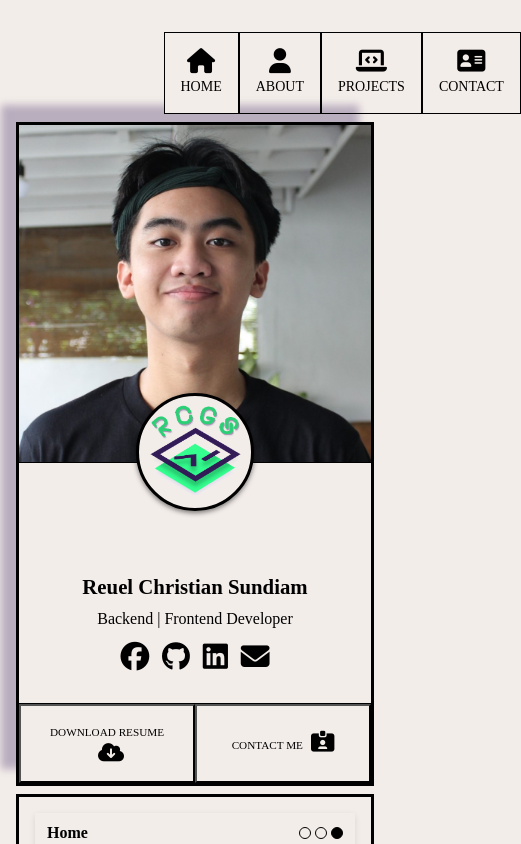
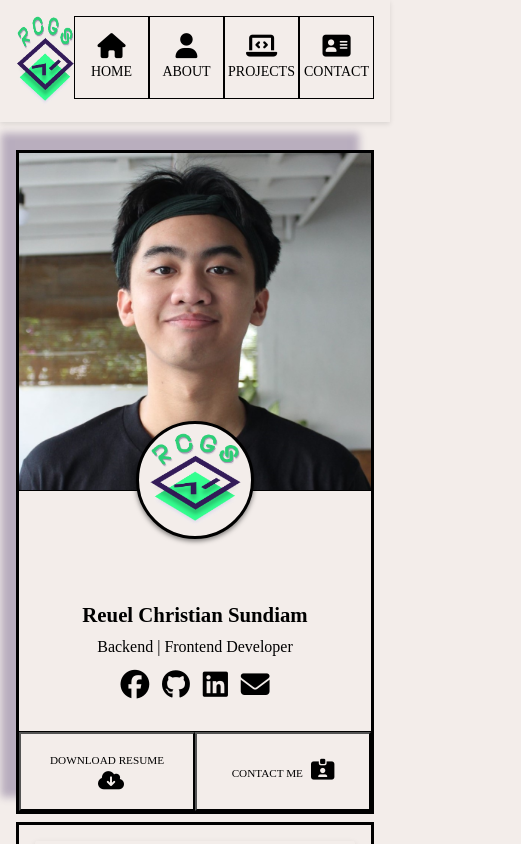
Before and after one commit to ru-wel/portfolio-wdfol, a React (Vite) app: page / in a window 390 px wide. Shown: the top 844 px of the page, 521 px wide, since content can reach past the window. Built offline with nearby package versions, Linux system fonts and the light colour scheme.

Commit message:
edited mobile navbar responsiveness

```diff
--- a/src/assets/styles/home.scss
+++ b/src/assets/styles/home.scss
@@ -3,14 +3,6 @@
   display: flex;
   justify-content: center;
   align-items: center;
-
-  @media (max-width: 1024px) {
-    flex-direction: column;
-    gap: 0.5rem;
-    height: auto;
-    min-height: 80vh;
-    padding: 2rem 1rem;
-  }
 
   .profile-card {
     text-align: center;
@@ -259,7 +251,16 @@
     font-family: 'PX Sans Nouveaux';
   }
 
+  // responsive styles
+
   @media (max-width: 1024px) {
+    flex-direction: column;
+    gap: 0.5rem;
+    height: auto;
+    min-height: 80vh;
+    padding: 2rem 1rem;
+    padding-top: 150px;
+
     .profile-card {
       width: 70%;
       height: auto;
@@ -331,6 +332,8 @@
     }
   }
 
+  // scrollbar styles
+
   ::-webkit-scrollbar {
     width: 5px;
   }
--- a/src/assets/styles/navbar.scss
+++ b/src/assets/styles/navbar.scss
@@ -15,6 +15,11 @@ nav {
   visibility: visible;
   background-color: #F3EDEA;
 
+  .nav-logo{
+    display: none;
+  }
+
+  .nav-items{
     div {
       border: 1px solid black;
       display: flex;
@@ -43,8 +48,33 @@ nav {
         }
       }
     }
+  }
+
+  // tablet / mobile nav styles
 
   @media (max-width: 1024px) {
+    width: 100%;
     flex-direction: row;
+    justify-content: space-around;
+    position: fixed;
+    top: 0;
+    left: 0;
+    z-index: 1000;
+    box-shadow: 0px 2px 5px rgba(0, 0, 0, 0.1);
+    padding: 1rem;
+
+    .nav-logo{
+      display: block;
+    }
+
+    .nav-items{
+      display: flex;
+      flex-direction: row;
+
+      div{
+        max-width: 75px;
+        max-height: 83px;
       }
     }
+  }
+}
--- a/src/pages/Home.jsx
+++ b/src/pages/Home.jsx
@@ -1,6 +1,6 @@
 import { Link } from 'react-router-dom';
+import Nav from './Nav';
 
-import Nav from './Nav';
 import "../assets/styles/home.scss";
 import projects from '../assets/projects';
 
@@ -14,7 +14,7 @@ const Home = () => {
 
         <div className="logo-badge">
           <Link to={"/"}>
-            <img src="images/wel-logo-final.png" alt="Logo" width={'100px'} height={'100px'}/>
+            <img src="images/wel-logo-final.png" alt="RCGS Logo" width={'100px'} height={'100px'}/>
           </Link>
         </div>
 
--- a/src/pages/Nav.jsx
+++ b/src/pages/Nav.jsx
@@ -1,11 +1,15 @@
 import { Link } from 'react-router-dom';
-import { useState } from 'react';
 import "../assets/styles/navbar.scss";
 
 const Nav = () => {
 
   return(
     <nav>
+      <div className='nav-logo'>
+        <Link to="/" aria-label="Go to Home Page"><img src="images/wel-logo-final.png" alt="RCGS Logo" width={'81px'} height={'90px'}/></Link>
+      </div>
+
+      <div className='nav-items'>
         <div>
           <Link to="/" aria-label="Go to Home Page">
             <i className="fa-solid fa-house"></i>
@@ -33,6 +37,7 @@ const Nav = () => {
             Contact
           </Link>
         </div>
+      </div>
     </nav>
   );
 }
```
Lines whose indentation alone changed are shown as unchanged.
